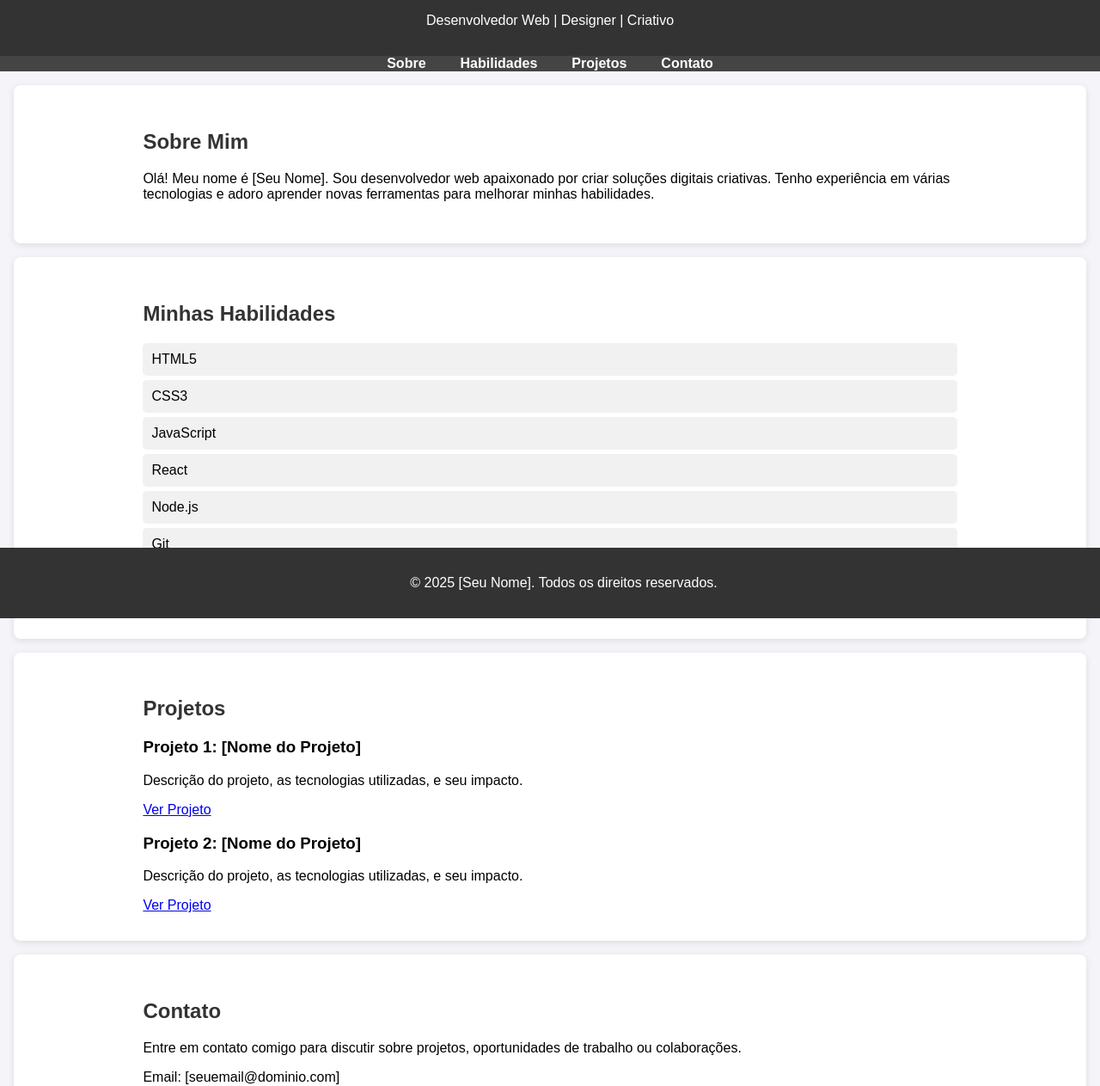
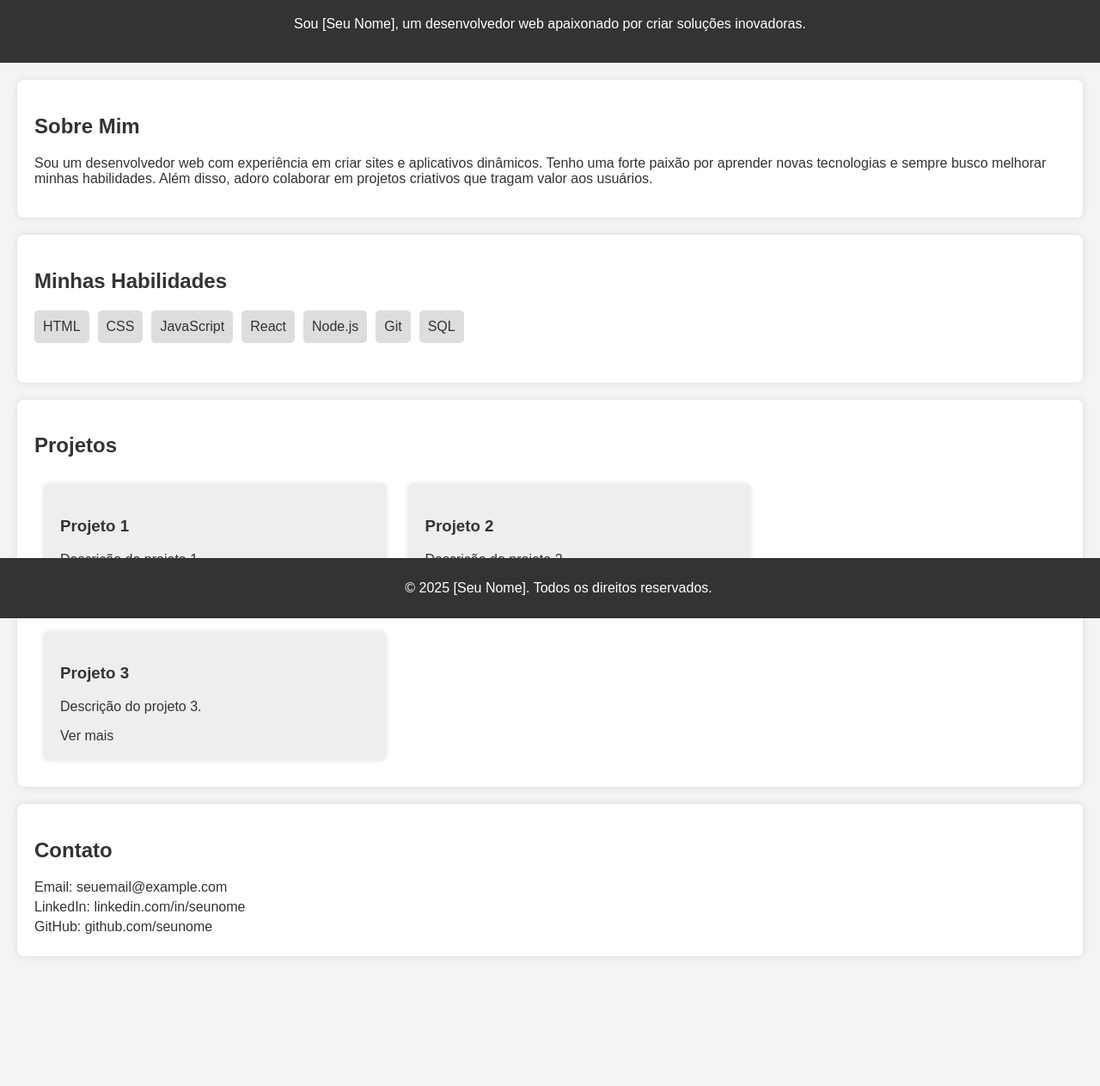
Before and after one commit to LucasF0354/portifolio, a plain HTML site: page index.html in a window 1280 px wide. Shown: the part 81-1344 px from the top of the page at 86% size. After the commit the page ends 1213 px from the top, so only its background shows below. Drawn offline with Linux system fonts and the light colour scheme.

Commit message:
Update index.html

```diff
--- a/index.html
+++ b/index.html
@@ -4,133 +4,140 @@
     <meta charset="UTF-8">
     <meta name="viewport" content="width=device-width, initial-scale=1.0">
     <meta http-equiv="X-UA-Compatible" content="ie=edge">
-    <title>Portfólio de [Seu Nome]</title>
+    <title>Meu Portfólio</title>
     <style>
         body {
             font-family: Arial, sans-serif;
             margin: 0;
             padding: 0;
-            background-color: #f4f4f9;
+            background-color: #f4f4f4;
+            color: #333;
         }
+
         header {
             background-color: #333;
             color: white;
+            padding: 20px;
             text-align: center;
-            padding: 1rem;
         }
-        nav ul {
-            list-style: none;
-            padding: 0;
-            margin: 0;
-            display: flex;
-            justify-content: center;
-            background-color: #444;
-        }
-        nav ul li {
-            margin: 0 20px;
-        }
-        nav ul li a {
-            color: white;
-            text-decoration: none;
-            font-weight: bold;
-        }
+
         section {
-            padding: 2rem;
-            margin: 1rem;
+            padding: 20px;
+            margin: 20px;
             background-color: white;
             border-radius: 8px;
-            box-shadow: 0 2px 8px rgba(0, 0, 0, 0.1);
+            box-shadow: 0 0 10px rgba(0, 0, 0, 0.1);
         }
-        .container {
-            width: 80%;
-            margin: 0 auto;
-        }
+
         h1, h2 {
             color: #333;
         }
-        .skills ul {
-            list-style: none;
+
+        ul {
+            list-style-type: none;
             padding: 0;
         }
+
+        li {
+            margin-bottom: 10px;
+        }
+
+        .skills ul {
+            display: flex;
+            flex-wrap: wrap;
+        }
+
         .skills li {
-            background-color: #f1f1f1;
-            margin: 5px 0;
+            margin-right: 10px;
             padding: 10px;
+            background-color: #ddd;
             border-radius: 5px;
         }
+
+        .projects .project {
+            display: inline-block;
+            width: 30%;
+            margin: 10px;
+            background-color: #eee;
+            padding: 20px;
+            border-radius: 8px;
+            box-shadow: 0 0 5px rgba(0, 0, 0, 0.1);
+        }
+
         footer {
             background-color: #333;
             color: white;
+            padding: 10px;
             text-align: center;
-            padding: 1rem;
             position: fixed;
+            bottom: 0;
             width: 100%;
-            bottom: 0;
+        }
+
+        a {
+            color: #333;
+            text-decoration: none;
+        }
+
+        a:hover {
+            text-decoration: underline;
+        }
+
+        .contact-info p {
+            margin: 5px 0;
         }
     </style>
 </head>
 <body>
 
     <header>
-        <h1>[Seu Nome]</h1>
-        <p>Desenvolvedor Web | Designer | Criativo</p>
+        <h1>Bem-vindo ao Meu Portfólio</h1>
+        <p>Sou [Seu Nome], um desenvolvedor web apaixonado por criar soluções inovadoras.</p>
     </header>
 
-    <nav>
-        <ul>
-            <li><a href="#sobre">Sobre</a></li>
-            <li><a href="#habilidades">Habilidades</a></li>
-            <li><a href="#projetos">Projetos</a></li>
-            <li><a href="#contato">Contato</a></li>
-        </ul>
-    </nav>
-
-    <section id="sobre">
-        <div class="container">
+    <section class="about">
         <h2>Sobre Mim</h2>
-            <p>Olá! Meu nome é [Seu Nome]. Sou desenvolvedor web apaixonado por criar soluções digitais criativas. Tenho experiência em várias tecnologias e adoro aprender novas ferramentas para melhorar minhas habilidades.</p>
-        </div>
+        <p>Sou um desenvolvedor web com experiência em criar sites e aplicativos dinâmicos. Tenho uma forte paixão por aprender novas tecnologias e sempre busco melhorar minhas habilidades. Além disso, adoro colaborar em projetos criativos que tragam valor aos usuários.</p>
     </section>
 
-    <section id="habilidades">
-        <div class="container">
+    <section class="skills">
         <h2>Minhas Habilidades</h2>
-            <div class="skills">
         <ul>
-                    <li>HTML5</li>
-                    <li>CSS3</li>
+            <li>HTML</li>
+            <li>CSS</li>
             <li>JavaScript</li>
             <li>React</li>
             <li>Node.js</li>
             <li>Git</li>
-                    <li>Design Responsivo</li>
+            <li>SQL</li>
         </ul>
+    </section>
+
+    <section class="projects">
+        <h2>Projetos</h2>
+        <div class="project">
+            <h3>Projeto 1</h3>
+            <p>Descrição do projeto 1.</p>
+            <a href="#">Ver mais</a>
         </div>
+        <div class="project">
+            <h3>Projeto 2</h3>
+            <p>Descrição do projeto 2.</p>
+            <a href="#">Ver mais</a>
+        </div>
+        <div class="project">
+            <h3>Projeto 3</h3>
+            <p>Descrição do projeto 3.</p>
+            <a href="#">Ver mais</a>
         </div>
     </section>
 
-    <section id="projetos">
-        <div class="container">
-            <h2>Projetos</h2>
-            <div class="project">
-                <h3>Projeto 1: [Nome do Projeto]</h3>
-                <p>Descrição do projeto, as tecnologias utilizadas, e seu impacto.</p>
-                <a href="[Link para o Projeto]" target="_blank">Ver Projeto</a>
-            </div>
-            <div class="project">
-                <h3>Projeto 2: [Nome do Projeto]</h3>
-                <p>Descrição do projeto, as tecnologias utilizadas, e seu impacto.</p>
-                <a href="[Link para o Projeto]" target="_blank">Ver Projeto</a>
-            </div>
-        </div>
-    </section>
-
-    <section id="contato">
-        <div class="container">
+    <section class="contact">
         <h2>Contato</h2>
-            <p>Entre em contato comigo para discutir sobre projetos, oportunidades de trabalho ou colaborações.</p>
-            <p>Email: [seuemail@dominio.com]</p>
-            <p>Telefone: [seu número]</p>
+        <div class="contact-info">
+            <p>Email: <a href="mailto:seuemail@example.com">seuemail@example.com</a></p>
+            <p>LinkedIn: <a href="https://www.linkedin.com/in/seunome" target="_blank">linkedin.com/in/seunome</a></p>
+            <p>GitHub: <a href="https://github.com/seunome" target="_blank">github.com/seunome</a></p>
         </div>
     </section>
 
```
Lines whose indentation alone changed are shown as unchanged.
